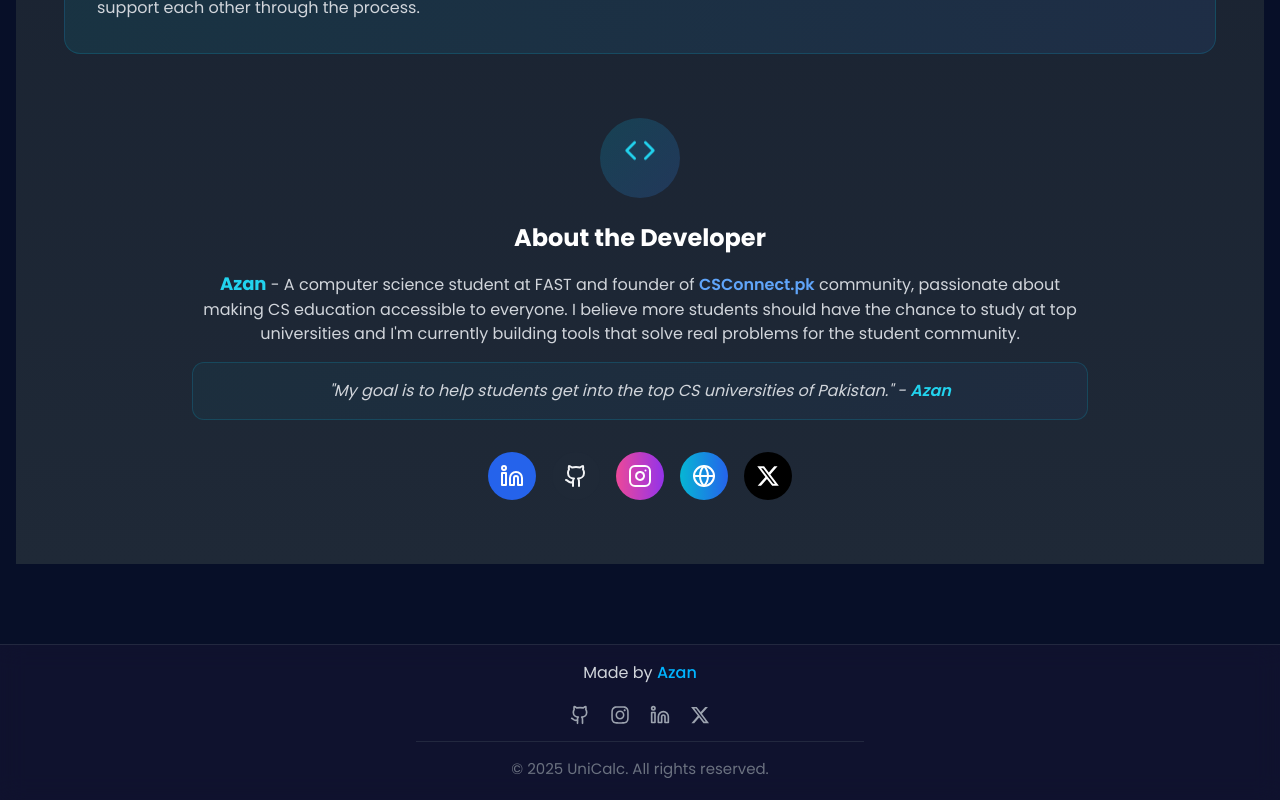
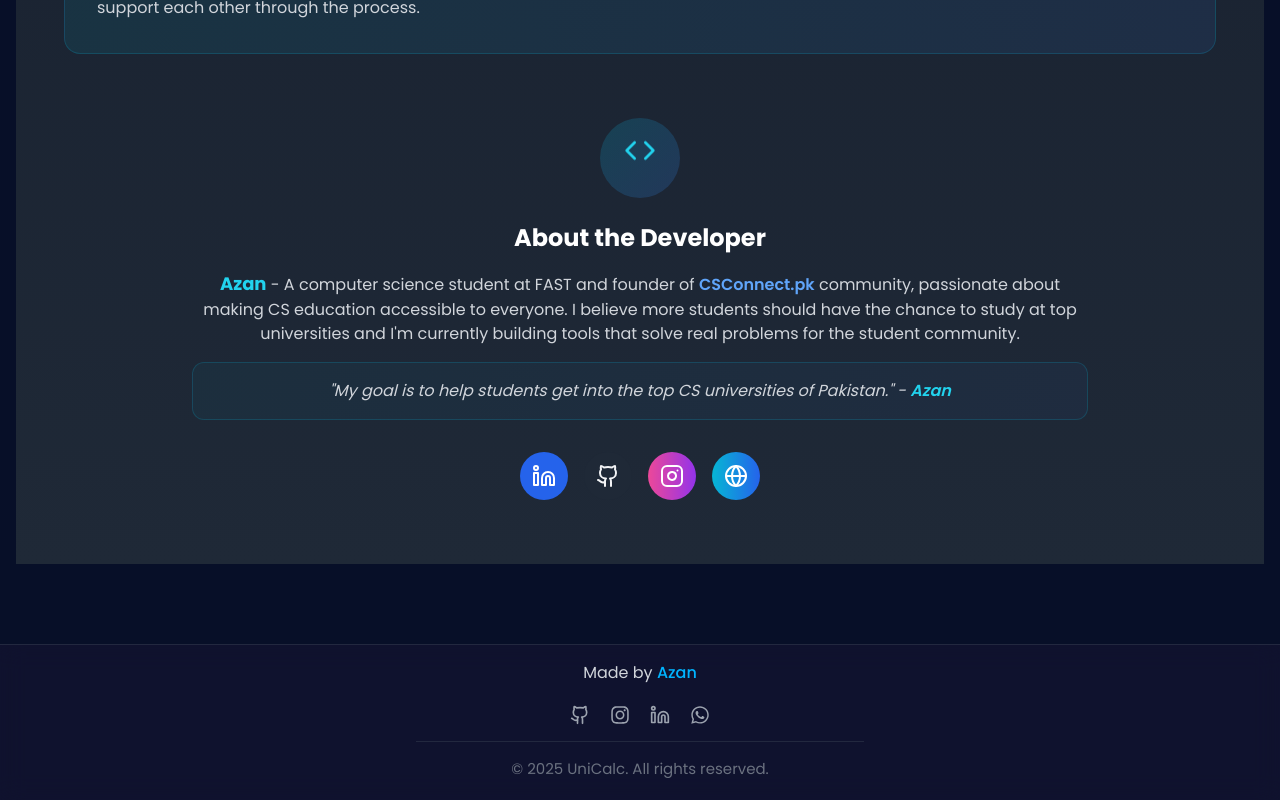
Before and after one commit to emadadnan000/unicalc, a React (Vite) app: page /about in a window 1280 px wide. Shown: the part 1455-2255 px from the top of the page. Built offline with nearby package versions, Linux system fonts and the light colour scheme.

Commit message:
removed elements

```diff
--- a/src/components/common/Footer.tsx
+++ b/src/components/common/Footer.tsx
@@ -63,14 +63,14 @@
               <Mail size={18} />
             </a> */}
             <a
-              href="https://x.com/azannw"
+              href="https://chat.whatsapp.com/IM8Yw2D2Fv2EwbHqnCqVhn"
               target="_blank"
               rel="noopener noreferrer"
-              className="text-gray-400 hover:text-white transition-colors duration-300 transform hover:scale-110"
-              aria-label="X"
-              title="X"
+              className="text-gray-400 hover:text-green-500 transition-colors duration-300 transform hover:scale-110"
+              aria-label="WhatsApp"
+              title="WhatsApp"
             >
-              <FaXTwitter size={20} />
+              <FaWhatsapp size={20} />
             </a>
           </div>
         </div>
--- a/src/components/pages/AboutPage.tsx
+++ b/src/components/pages/AboutPage.tsx
@@ -216,15 +216,15 @@
             >
               <Globe className="w-5 h-5 sm:w-6 sm:h-6 transition-transform duration-300 group-hover:rotate-12" />
             </a>
-            <a
+            {/* <a
               href="https://x.com/azannw"
               target="_blank"
               rel="noopener noreferrer"
               className="inline-flex items-center justify-center w-10 h-10 sm:w-12 sm:h-12 bg-black hover:bg-gray-900 text-white rounded-full transition-all duration-300 transform hover:scale-110 hover:shadow-lg hover:shadow-gray-500/30 active:scale-95 group"
               aria-label="X (Twitter)"
             >
-              <FaXTwitter className="w-5 h-5 sm:w-6 sm:h-6 transition-transform duration-300 group-hover:rotate-12" />
-            </a>
+              <FaXTwitter className="w-5 h-5 sm:w-6 sm:h-6 transition-transform duration-300 group-hover:rotate-12" /> */}
+            {/* </a> */}
           </div>
         </AnimatedSection>
       </div>
```
